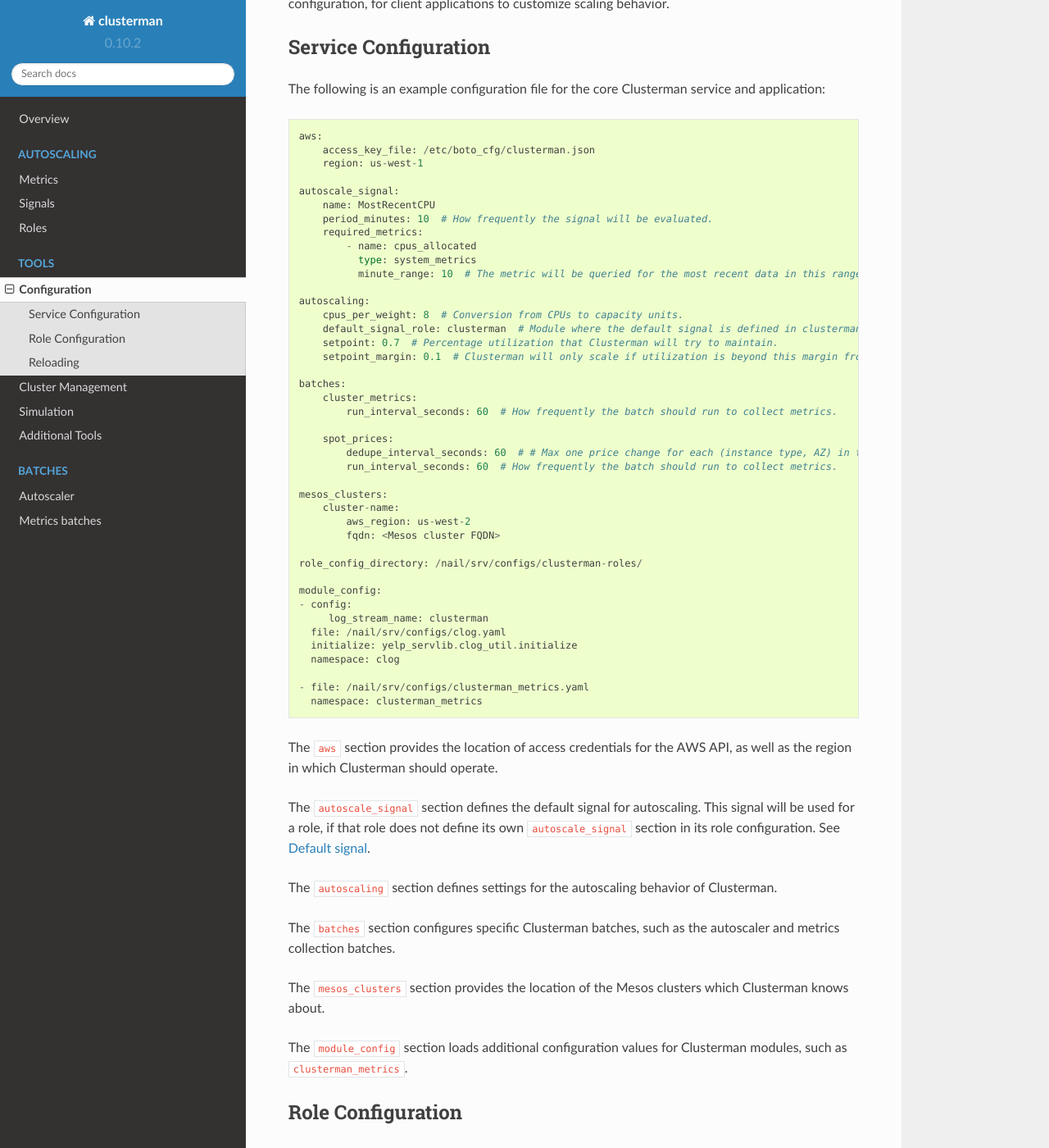
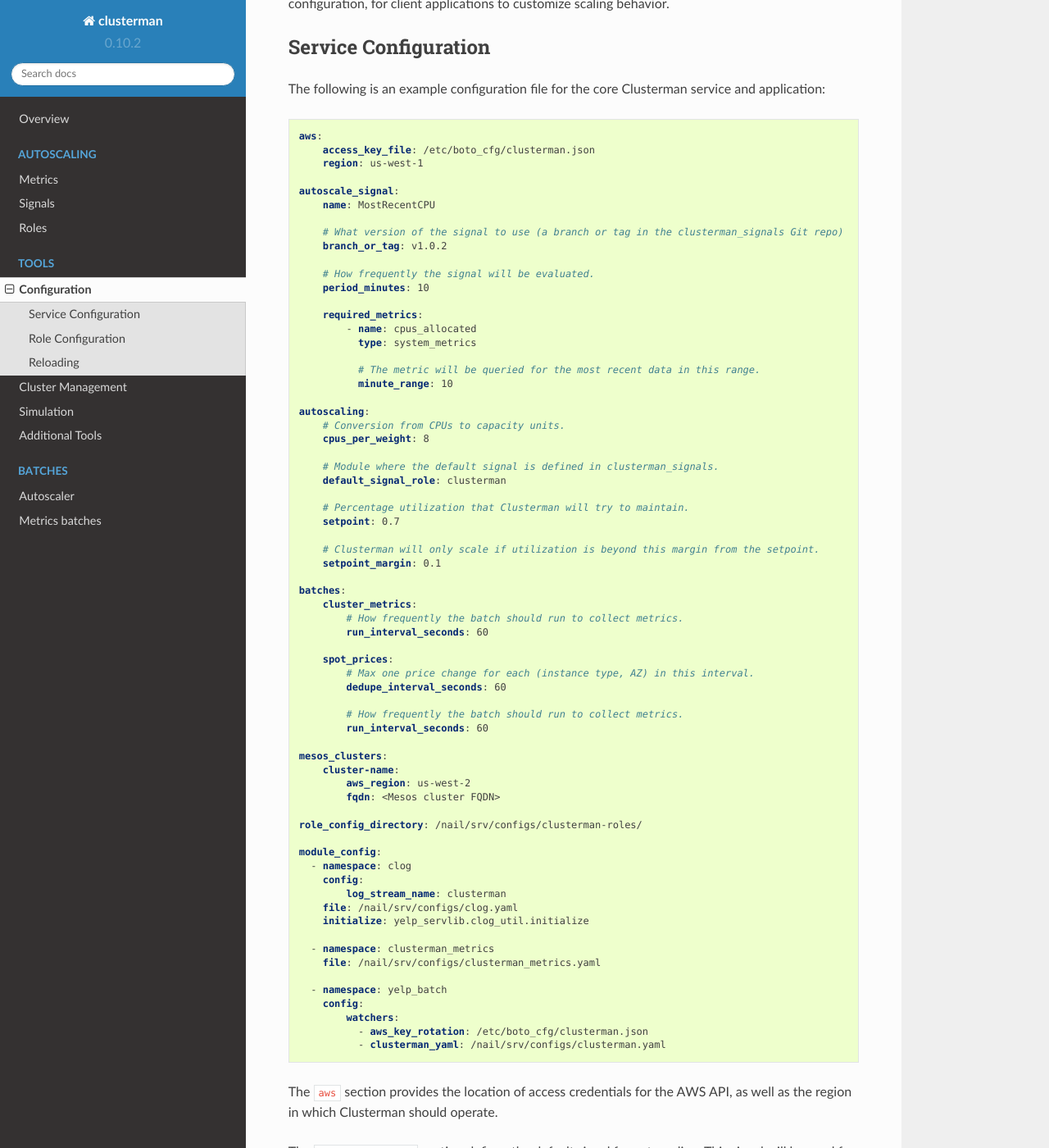
Before and after one commit to Yelp/clusterman, a Sphinx documentation site: the page built from docs/source/configuration.rst, in a window 1280 px wide and 1400 px high, scrolled down 215 px. Shown: the whole window at 82% size. Built offline with Sphinx 7.4.7 and the Read the Docs theme 2.0.0, drawn with Linux system fonts in a browser that asks for light colours; some of the changed text lies outside the part shown.

Commit message:
updated docs

```diff
--- a/docs/source/configuration.rst
+++ b/docs/source/configuration.rst
@@ -10,7 +10,9 @@
 Service Configuration
 ----------------------
 
-The following is an example configuration file for the core Clusterman service and application::
+The following is an example configuration file for the core Clusterman service and application:
+
+.. code-block:: yaml
 
     aws:
         access_key_file: /etc/boto_cfg/clusterman.json
@@ -18,25 +20,44 @@
 
     autoscale_signal:
         name: MostRecentCPU
-        period_minutes: 10  # How frequently the signal will be evaluated.
+
+        # What version of the signal to use (a branch or tag in the clusterman_signals Git repo)
+        branch_or_tag: v1.0.2
+
+        # How frequently the signal will be evaluated.
+        period_minutes: 10
+
         required_metrics:
             - name: cpus_allocated
               type: system_metrics
-              minute_range: 10  # The metric will be queried for the most recent data in this range.
+
+              # The metric will be queried for the most recent data in this range.
+              minute_range: 10
 
     autoscaling:
-        cpus_per_weight: 8  # Conversion from CPUs to capacity units.
-        default_signal_role: clusterman  # Module where the default signal is defined in clusterman_signals.
-        setpoint: 0.7  # Percentage utilization that Clusterman will try to maintain.
-        setpoint_margin: 0.1  # Clusterman will only scale if utilization is beyond this margin from the setpoint.
+        # Conversion from CPUs to capacity units.
+        cpus_per_weight: 8
+
+        # Module where the default signal is defined in clusterman_signals.
+        default_signal_role: clusterman
+
+        # Percentage utilization that Clusterman will try to maintain.
+        setpoint: 0.7
+
+        # Clusterman will only scale if utilization is beyond this margin from the setpoint.
+        setpoint_margin: 0.1
 
     batches:
         cluster_metrics:
-            run_interval_seconds: 60  # How frequently the batch should run to collect metrics.
+            # How frequently the batch should run to collect metrics.
+            run_interval_seconds: 60
 
         spot_prices:
-            dedupe_interval_seconds: 60  # # Max one price change for each (instance type, AZ) in this interval.
-            run_interval_seconds: 60  # How frequently the batch should run to collect metrics.
+            # Max one price change for each (instance type, AZ) in this interval.
+            dedupe_interval_seconds: 60
+
+            # How frequently the batch should run to collect metrics.
+            run_interval_seconds: 60
 
     mesos_clusters:
         cluster-name:
@@ -46,14 +67,21 @@
     role_config_directory: /nail/srv/configs/clusterman-roles/
 
     module_config:
-    - config:
-         log_stream_name: clusterman
-      file: /nail/srv/configs/clog.yaml
-      initialize: yelp_servlib.clog_util.initialize
-      namespace: clog
+      - namespace: clog
+        config:
+            log_stream_name: clusterman
+        file: /nail/srv/configs/clog.yaml
+        initialize: yelp_servlib.clog_util.initialize
 
-    - file: /nail/srv/configs/clusterman_metrics.yaml
-      namespace: clusterman_metrics
+      - namespace: clusterman_metrics
+        file: /nail/srv/configs/clusterman_metrics.yaml
+
+      - namespace: yelp_batch
+        config:
+            watchers:
+              - aws_key_rotation: /etc/boto_cfg/clusterman.json
+              - clusterman_yaml: /nail/srv/configs/clusterman.yaml
+
 
 The ``aws`` section provides the location of access credentials for the AWS API, as well as the region in which
 Clusterman should operate.
@@ -77,7 +105,9 @@
 
 To configure a role, a directory with that role's name should be created in the ``role_config_directory``
 defined in the service configuration. Within that directory, there should be a file named ``config.yaml``.
-The following is an example configuration file for a particular Clusterman role::
+The following is an example configuration file for a particular Clusterman role:
+
+.. code-block:: yaml
 
     mesos:
         everywhere-testopia:
@@ -94,12 +124,21 @@
 
 
     autoscale_signal:
-        name: CustomSignal  # Must exist in the clusterman_signals.<role_name> module.
-        period_minutes: 10  # How frequently the signal will be evaluated.
+        # Must exist in the clusterman_signals.<role_name> module.
+        name: CustomSignal
+
+        # What version of the signal to use (a branch or tag in the clusterman_signals Git repo)
+        branch_or_tag: v3.7
+
+        # How frequently the signal will be evaluated.
+        period_minutes: 10
+
         required_metrics:
             - name: cpus_allocated
               type: system_metrics
-              minute_range: 10  # The metric will be queried for the most recent data in this range.
+
+              # The metric will be queried for the most recent data in this range.
+              minute_range: 10
 
 
 The ``mesos`` section provides information for loading the :py:class:`MesosRoleManager <clusterman.mesos.mesos_role_manager.MesosRoleManager>` resource groups.
@@ -114,7 +153,7 @@
 
 Reloading
 ---------
-The autoscaling batch watches for changes to the service configuration and all role configuration files.
-It only responds to signal-related changes; in those cases, it will automatically reload the signals.
-
-TODO: details on methods for loading configs?
+The Clusterman batches will automatically reload on changes to the clusterman service config file and the AWS
+credentials file.  This is specified in the ``namespace: yelp_batch`` section of the main configuration file.  The
+autoscaler batch and the metrics collector batch also will automatically reload for changes to any roles that are
+configured to run on the specified cluster.
--- a/docs/source/tools.rst
+++ b/docs/source/tools.rst
@@ -23,7 +23,7 @@
 An experimental design file contains details for how to generate experimental metric data for use in a simulation.  The
 specification for the experimental design is as follows:
 
-.. code-block:: text
+.. code-block:: yaml
 
     metric_type:
         metric_name:
```
Also changed, not shown: docs/source/signals.rst (+89 -70 lines).
